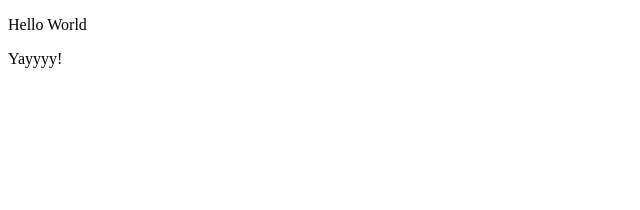
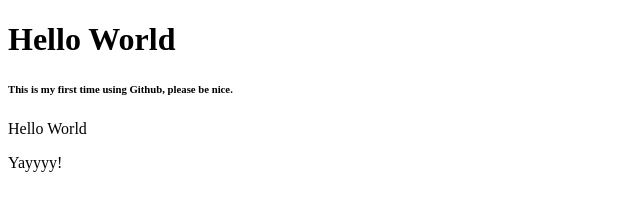
Before and after one commit to Bryannunez5/bryannunez5.github.io, a plain HTML site: page index.html in a window 1280 px wide. Shown: the whole page, without its empty margins (0-640 px from the left). Drawn offline with Linux system fonts and the light colour scheme.

Commit message:
Update index.html
changed the title and added a header1 and header6

```diff
--- a/index.html
+++ b/index.html
@@ -2,9 +2,11 @@
 <html lang="en" dir="ltr">
   <head>
     <meta charset="utf-8">
-    <title>Bryan</title>
+    <title>My First Github Site :D</title>
   </head>
   <body>
+    <h1>Hello World</h1>
+    <h6>This is my first time using Github, please be nice.</h6>
     <p>Hello World</p>
     <p>Yayyyy!</p>
   </body>
```
